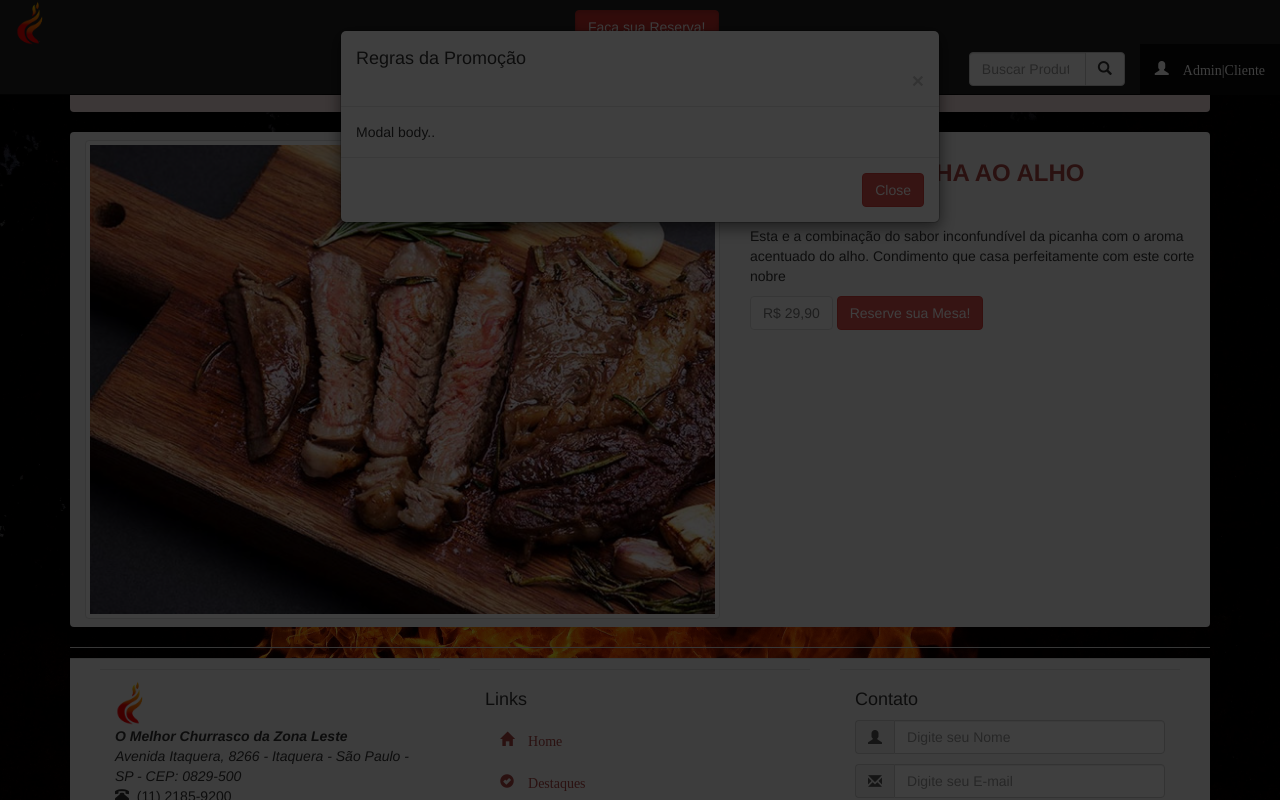
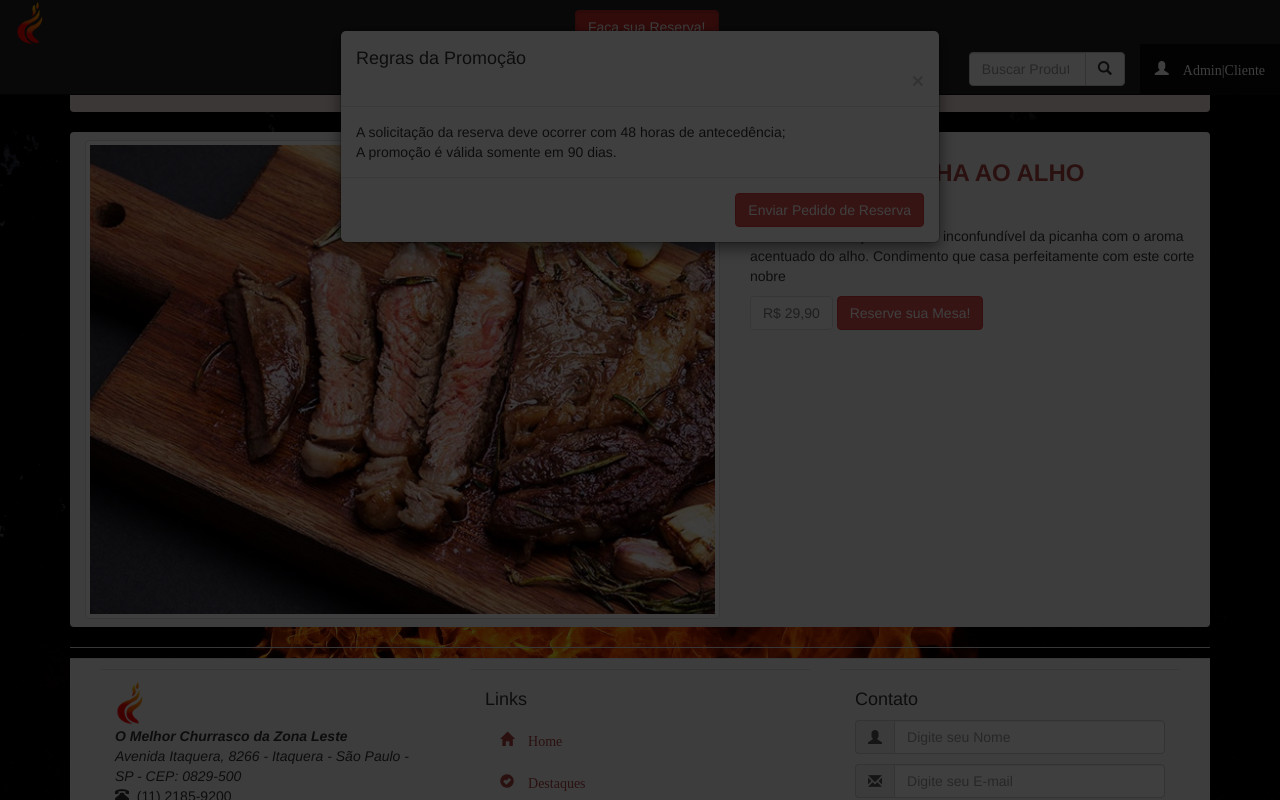
Before and after one commit to BiancaLouS/tiphpnt, a PHP site: page /produto_detalhes.php?id_produto=1 in a window 1280 px wide, after a click on "Faça sua Reserva!". Run offline with PHP 8.4, Linux system fonts and the light colour scheme; data comes from the database, SQL or seed files in the repository.

Commit message:
Inserindo descrição de regras no modal

```diff
--- a/menu_publico.php
+++ b/menu_publico.php
@@ -58,12 +58,13 @@ $rows_tipos = $lista_tipos->fetch_all();
 
                                 <!-- Modal body -->
                                 <div class="modal-body">
-                                    Modal body..
+                                    A solicitação da reserva deve ocorrer com 48 horas de antecedência; <br>
+                                    A promoção é válida somente em 90 dias.
                                 </div>
 
                                 <!-- Modal footer -->
                                 <div class="modal-footer">
-                                    <button type="submit" class="btn btn-danger" data-dismiss="modal">Close</button>
+                                    <button type="submit" class="btn btn-danger">Enviar Pedido de Reserva</button>
                                 </div>
 
                             </div>
```
